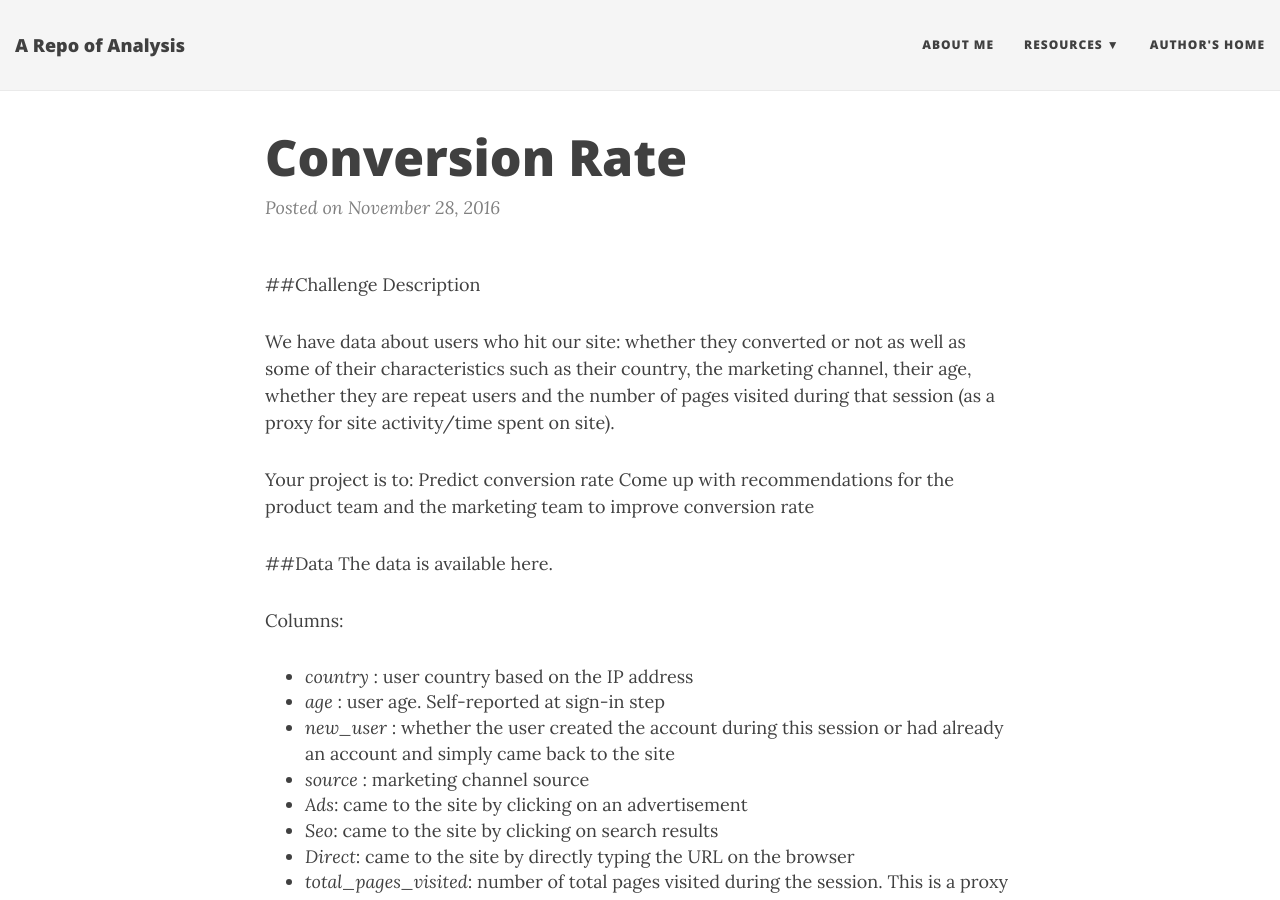
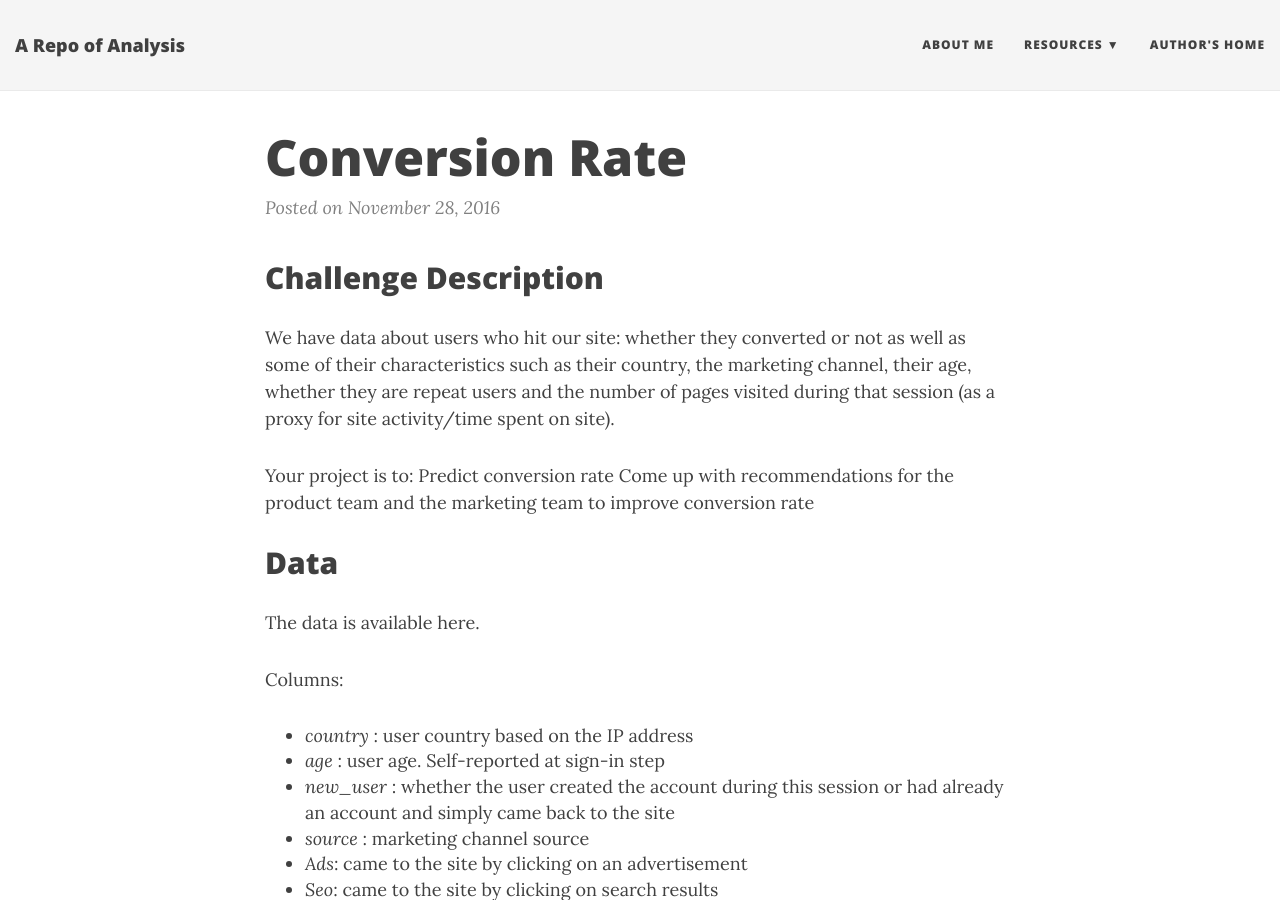
Before and after one commit to sabman83/data-analysis, a Jekyll site: the page built from _posts/2016-11-28-conversion-rate.md, in a window 1280 px wide and 900 px high. Built offline with Jekyll 4.4.1, drawn with Linux system fonts in a browser that asks for light colours; nearby versions of some CDN libraries; part of the change alters nothing that is shown.

```diff
--- a/_posts/2016-11-28-conversion-rate.md
+++ b/_posts/2016-11-28-conversion-rate.md
@@ -4,7 +4,7 @@ title: Conversion Rate
 tags: [random-forests, logistic-regression]
 ---
 
-##Challenge Description
+## Challenge Description
 
 We have data about users who hit our site: whether they converted or not as well as some of their characteristics such as their country, the marketing channel, their age, whether they are repeat users and the number of pages visited during that session (as a proxy for site activity/time spent on site).
 
@@ -12,16 +12,17 @@ Your project is to:
 Predict conversion rate
 Come up with recommendations for the product team and the marketing team to improve conversion rate
 
-##Data
+## Data
 The data is available here.
 
 Columns:
-- _country_ : user country based on the IP address
-- _age_ : user age. Self-reported at sign-in step
-- _new\_user_ : whether the user created the account during this session or had already an account and simply came back to the site
-- _source_ : marketing channel source
-- _Ads_: came to the site by clicking on an advertisement
-- _Seo_: came to the site by clicking on search results
-- _Direct_: came to the site by directly typing the URL on the browser
-- _total\_pages\_visited_: number of total pages visited during the session. This is a proxy for time spent on site and engagement during the session.
-- _converted_: this is our label. 1 means they converted within the session, 0 means they left without buying anything. The company goal is to increase conversion rate: # conversions / total sessions.
+
+* _country_ : user country based on the IP address
+* _age_ : user age. Self-reported at sign-in step
+* _new\_user_ : whether the user created the account during this session or had already an account and simply came back to the site
+* _source_ : marketing channel source
+* _Ads_: came to the site by clicking on an advertisement
+* _Seo_: came to the site by clicking on search results
+* _Direct_: came to the site by directly typing the URL on the browser
+* _total\_pages\_visited_: number of total pages visited during the session. This is a proxy for time spent on site and engagement during the session.
+* _converted_: this is our label. 1 means they converted within the session, 0 means they left without buying anything. The company goal is to increase conversion rate: # conversions / total sessions.
```
